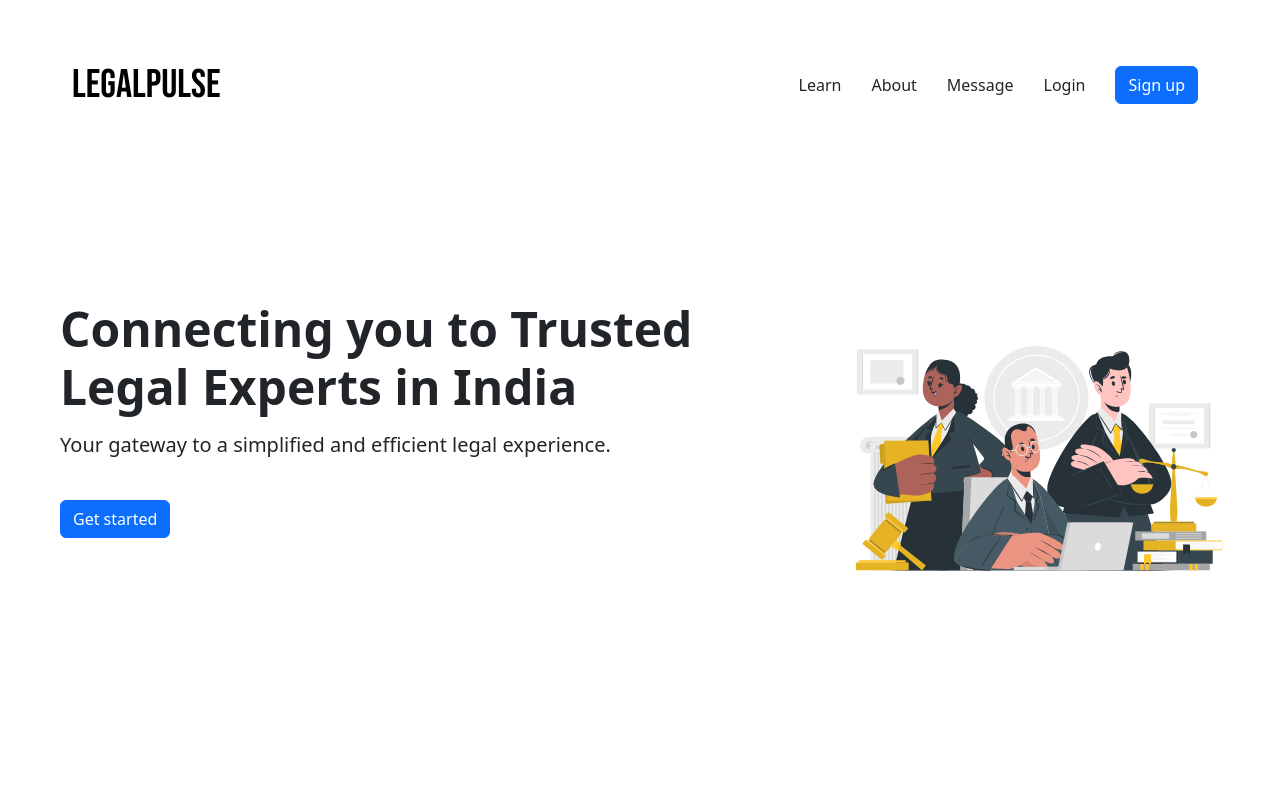
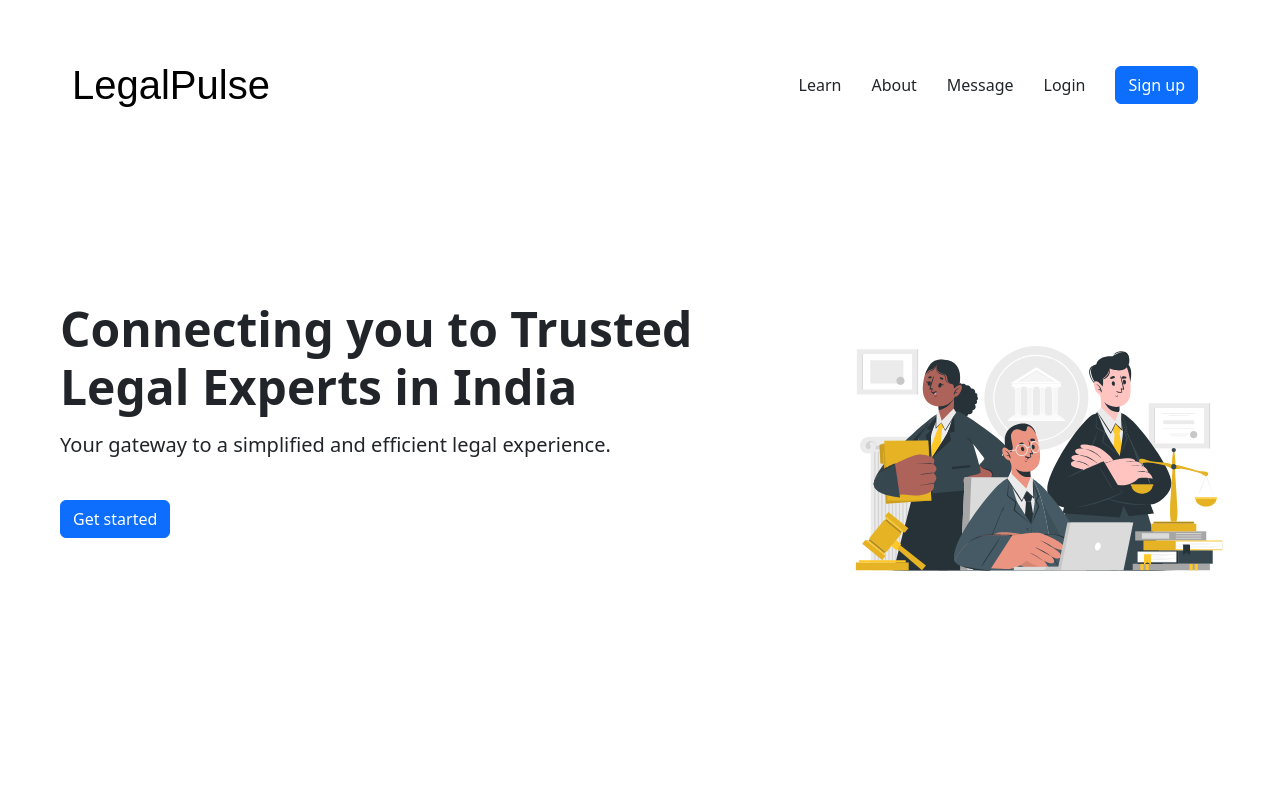
Before and after one commit to RishiRaamNS/legalpulse-mern, a React (Vite) app in the folder client/: page / in a window 1280 px wide. Shown: the top 800 px of the page. Built offline with nearby package versions, Linux system fonts and the light colour scheme.

Commit message:
Fix tailwindcss bug

```diff
--- a/client/src/App.jsx
+++ b/client/src/App.jsx
@@ -50,8 +50,8 @@ export default function App({hide1}) {
     setIndex(0);
   };
   return (
-    <main className="main-container bg-slate-950">
-    <div className="top-section text-blue-900">
+    <main className="main-container">
+    <div className="top-section">
       <Navbar hide1={hide1}/>
     </div>
     <div className="section-1 section">
--- a/client/src/index.css
+++ b/client/src/index.css
@@ -1,8 +1,9 @@
-@import url('https://fonts.googleapis.com/css2?family=Inter:wght@100;200;300;400;500;600;700;800;900&display=swap');
-@import url('https://fonts.googleapis.com/css2?family=Bebas+Neue&display=swap');
 @tailwind base;
 @tailwind components;
 @tailwind utilities;
+@import url('https://fonts.googleapis.com/css2?family=Inter:wght@100;200;300;400;500;600;700;800;900&display=swap');
+@import url('https://fonts.googleapis.com/css2?family=Bebas+Neue&display=swap');
+
 body {
   margin: 0;
   font-family: 'Inter';
@@ -77,7 +78,6 @@ code {
 
 .section-2 {
   text-align: center;
-  /* background-color: #BCD2EE; */
 }
 
 .search-bar {
@@ -232,7 +232,6 @@ code {
 
 
 
-/* LawyerInfo */
 .Lawyerinfo {
   text-align: center;
 background-color: #FDFFFC;
@@ -301,7 +300,6 @@ background-color: #FDFFFC;
   margin-bottom: 10px;
 }
 
-/* Navbar */
 
 .nav-icon {
   margin-left: 20px;
@@ -337,7 +335,6 @@ background-color: #FDFFFC;
   justify-content: space-between;
 }
 
-/* Footer */
 .Footer {
   background-color: #100821;
   color: white;
@@ -369,7 +366,6 @@ background-color: #FDFFFC;
   color: white;
 }
 
-/* Container */
 
 .Container {
   background-color: white;
@@ -576,7 +572,6 @@ background-color: #f4f2f5;
   margin: 2px 7px;
 }
 
-/* Utility Classes */
 
 .left-align {
   text-align: right;
@@ -595,7 +590,6 @@ background-color: #f4f2f5;
   font-size: 0.8rem;
 }
 
-/* Media Queries */
 
 @media screen and (max-width: 720px) {
   .Container {
@@ -603,7 +597,6 @@ background-color: #f4f2f5;
   }
 }
 
-/* Signup */
 
 .Signup {
   font-family: 'Inter';
@@ -614,7 +607,6 @@ background-color: #f4f2f5;
   background-color: #eae9eb;
 }
 
-/* Login */
 
 
 .Login {
@@ -689,7 +681,6 @@ background-color: #f4f2f5;
 
 
 
-/* Search */
 
 .search--grid-container {
   display: grid;
@@ -762,7 +753,6 @@ margin-left: 10px;
   font-weight: 500;
 }
 
-/*  Search Profile */
 
 .search--profile {
   width: 100%;
@@ -801,7 +791,6 @@ margin-top: 2px;
   margin: 0;
 }
 
-/* Join page */
 .join {
   text-align: center;
 }
@@ -841,28 +830,24 @@ margin-top: 2px;
   border-radius: 10px;
   background-color: #ffffff;
   text-align: center;
-  box-shadow: 0 0 10px rgba(0, 0, 0, 0.2); /* Add a shadow effect */
-
-}
-
-/* Style for the heading */
+  box-shadow: 0 0 10px rgba(0, 0, 0, 0.2);
+
+}
+
 .Head h1 {
   font-size: 24px;
   color: #000000;
 }
 
-/* Style for the instruction paragraph */
 .Head p {
   font-size: 16px;
   color: #666;
 }
-/* Style for the radio button labels */
 .Head .horizontal-options {
   display: flex;
-  flex-direction: row; /* Display the options horizontally */
-  justify-content: center; /* Center the options horizontally */
-}
-/* Style for the radio button labels */
+  flex-direction: row;
+  justify-content: center;
+}
 .Head .option {
   color: #000000;
   display: flex;
@@ -874,15 +859,12 @@ margin-top: 2px;
   border-radius: 10px;
   padding: 10px;
   text-align: center;
-  cursor: pointer; /* Add a cursor pointer to indicate interactivity */
-  transition: border-color 0.3s; /* Add a transition for border color change */
-}
-
+  cursor: pointer;
+  transition: border-color 0.3s;
+}
 .Head .option:hover {
-border-color: #007bff; /* Change border color on hover */
-}
-
-/* Style for the radio button images */
+border-color: #007bff;
+}
 .Head .option img {
   width: 40px;
   height: 40px;
@@ -892,12 +874,10 @@ border-color: #007bff; /* Change border color on hover */
   margin-bottom: 10px;
 }
 
-/* Style for the radio buttons */
 .Head input[type="radio"] {
   margin-right: 5px;
 }
 
-/* Style for the Apply button */
 .Head button {
   background-color: #007bff;
   color: #fff;
@@ -913,7 +893,6 @@ border-color: #007bff; /* Change border color on hover */
   background-color: #0056b3;
 }
 
-/* Style for the "Log In" link */
 .Head a {
   color: #007bff;
   text-decoration: none;
@@ -925,7 +904,6 @@ border-color: #007bff; /* Change border color on hover */
   text-decoration: underline;
 }
 
-/* Signup */
 
 .signup {
   height: 100vh;
@@ -1071,7 +1049,6 @@ border-color: #007bff; /* Change border color on hover */
   color: blue;
 }
 
-/*Education page */
 .Education {
   height: 100vh;
   right: 40%;
@@ -1160,7 +1137,6 @@ border-color: #007bff; /* Change border color on hover */
   margin-right: 10px;
 }
 
-/* Experience */
 .Experience {
   position: relative;
   height: 100vh;
@@ -1190,7 +1166,6 @@ border-color: #007bff; /* Change border color on hover */
   border: 2px solid #E4EBE4;
   border-radius: 10px;
 }
-/* Certification */
 .Addcert {
   width: auto;
   height: auto;
@@ -1214,7 +1189,6 @@ border-color: #007bff; /* Change border color on hover */
 }
 
 
-/* Add Bio */
 
 
 .App-bio {
@@ -1349,7 +1323,6 @@ border-color: #007bff; /* Change border color on hover */
   padding: 10px 80px;
 }
 
-/* Client Home Page */
 .home-flex {
   display: flex;
   flex-direction: row;
@@ -1407,7 +1380,6 @@ border-color: #007bff; /* Change border color on hover */
   margin-bottom: 5px;
 }
 
-/* Add Role */
 
 .choose-role {
   display: flex;
@@ -1439,7 +1411,6 @@ border-color: #007bff; /* Change border color on hover */
   font-size: 28px;
   margin-bottom: 20px;
 }
-/* Message*/
 .message{
  display: grid;
  grid-template-columns: 35% 65%;
@@ -1521,7 +1492,6 @@ border-color: #007bff; /* Change border color on hover */
  top: 28%;
  left: 20px;
 }
-/* Provider Home */
 .provider-home-flex {
   display: flex;
   flex-direction: row;
@@ -1536,7 +1506,6 @@ border-color: #007bff; /* Change border color on hover */
   padding-bottom: 20px;
 }
 
-/* learn page */
 
 
 .learn{
@@ -1563,7 +1532,6 @@ border-color: #007bff; /* Change border color on hover */
   padding: 5px;
 }
 
-/* Profile page */
 
 .profile--container {
   margin: 150px 150px 80px 150px;
--- a/client/tailwind.config.js
+++ b/client/tailwind.config.js
@@ -1,77 +1,9 @@
 /** @type {import('tailwindcss').Config} */
 module.exports = {
-  darkMode: ["class"],
-  content: [
-    './pages/**/*.{ts,tsx}',
-    './components/**/*.{ts,tsx}',
-    './app/**/*.{ts,tsx}',
-    './src/**/*.{ts,tsx}',
-  ],
-  prefix: "",
+  important: true,
+  content: ["./index.html", "./src/**/*.{jsx, tsx, js, ts}"],
   theme: {
-    container: {
-      center: true,
-      padding: "2rem",
-      screens: {
-        "2xl": "1400px",
-      },
-    },
-    extend: {
-      colors: {
-        border: "hsl(var(--border))",
-        input: "hsl(var(--input))",
-        ring: "hsl(var(--ring))",
-        background: "hsl(var(--background))",
-        foreground: "hsl(var(--foreground))",
-        primary: {
-          DEFAULT: "hsl(var(--primary))",
-          foreground: "hsl(var(--primary-foreground))",
-        },
-        secondary: {
-          DEFAULT: "hsl(var(--secondary))",
-          foreground: "hsl(var(--secondary-foreground))",
-        },
-        destructive: {
-          DEFAULT: "hsl(var(--destructive))",
-          foreground: "hsl(var(--destructive-foreground))",
-        },
-        muted: {
-          DEFAULT: "hsl(var(--muted))",
-          foreground: "hsl(var(--muted-foreground))",
-        },
-        accent: {
-          DEFAULT: "hsl(var(--accent))",
-          foreground: "hsl(var(--accent-foreground))",
-        },
-        popover: {
-          DEFAULT: "hsl(var(--popover))",
-          foreground: "hsl(var(--popover-foreground))",
-        },
-        card: {
-          DEFAULT: "hsl(var(--card))",
-          foreground: "hsl(var(--card-foreground))",
-        },
-      },
-      borderRadius: {
-        lg: "var(--radius)",
-        md: "calc(var(--radius) - 2px)",
-        sm: "calc(var(--radius) - 4px)",
-      },
-      keyframes: {
-        "accordion-down": {
-          from: { height: "0" },
-          to: { height: "var(--radix-accordion-content-height)" },
-        },
-        "accordion-up": {
-          from: { height: "var(--radix-accordion-content-height)" },
-          to: { height: "0" },
-        },
-      },
-      animation: {
-        "accordion-down": "accordion-down 0.2s ease-out",
-        "accordion-up": "accordion-up 0.2s ease-out",
-      },
-    },
+    extend: {},
   },
-  plugins: [require("tailwindcss-animate")],
-}
+  plugins: [],
+};
--- a/client/vite.config.ts
+++ b/client/vite.config.ts
@@ -1,8 +1,13 @@
-import { defineConfig } from 'vite'
-import react from '@vitejs/plugin-react-swc'
-
+import { defineConfig } from "vite";
+import react from "@vitejs/plugin-react";
+import tailwindcss from "tailwindcss";
 // https://vitejs.dev/config/
 export default defineConfig({
-  base: '/',
-  plugins: [react()]
-})
+  base: "/",
+  plugins: [react()],
+  css: {
+    postcss: {
+      plugins: [tailwindcss()],
+    },
+  },
+});
```
